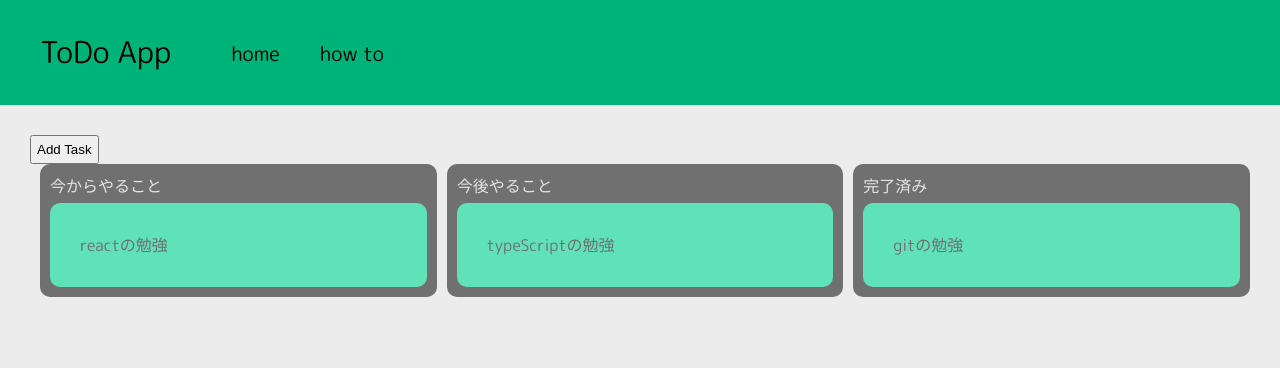
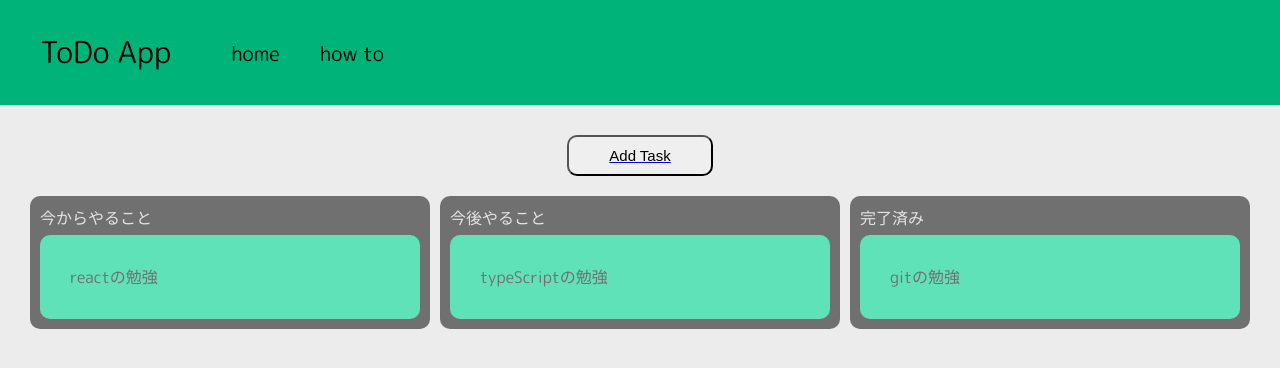
Before and after one commit to enbanbunbun123/MyToDo, a React (Create React App) app: page / in a window 1280 px wide. Shown: the top 368 px of the page. Built offline with nearby package versions, Linux system fonts and the light colour scheme.

Commit message:
スタイルの変更

```diff
--- a/src/components/CreateTask.js
+++ b/src/components/CreateTask.js
@@ -5,7 +5,7 @@ import { v4 as uuid4 } from 'uuid';
 export default function CreateTask ({data, setdata}) {
     const [newTask, setNewTask] = useState("");
     const [newDescription, setNewDescription] = useState("");
-    const history = useNavigate();
+    const navigate = useNavigate();
 
     const handleTaskchange = (e) => {
         setNewTask(e.target.value);
@@ -33,7 +33,7 @@ export default function CreateTask ({data, setdata}) {
         });
         setNewTask("");
         setNewDescription("");
-        history("/");
+        navigate("/");
     }
 
     return (
@@ -53,7 +53,7 @@ export default function CreateTask ({data, setdata}) {
             placeholder='Task Description'
         />
         <button
-        className='trello-input-button'
+        className='trello-input-button-add'
         onClick={handelTaskAdd}
         >Add</button>
         </>
--- a/src/components/Main.js
+++ b/src/components/Main.js
@@ -93,7 +93,7 @@ const Main = () => {
         <Route path='/' element={
           <DragDropContext onDragEnd={onDragEnd}>
             <Link to='/CreateTask'>
-              <button className='trello-input-button'>Add Task</button>
+              <button className='trello-input-button-addTask'>Add Task</button>
             </Link>
             <div className='trello'>
                 {data.map((section) => (
--- a/src/dummyData.js
+++ b/src/dummyData.js
@@ -8,7 +8,7 @@ const dummyDate = [
             {
                 id: uuidv4(),
                 title: "reactの勉強",
-                deiscription: "９時から",
+                description: "９時から",
             },
             // {
             //     id: uuidv4(),
@@ -27,7 +27,7 @@ const dummyDate = [
             {
                 id: uuidv4(),
                 title: "typeScriptの勉強",
-                deiscription: "９時から",
+                description: "９時から",
             },
             // {
             //     id: uuidv4(),
@@ -46,7 +46,7 @@ const dummyDate = [
             {
                 id: uuidv4(),
                 title: "gitの勉強",
-                deiscription: "９時から",
+                description: "９時から",
             },
             // {
             //     id: uuidv4(),
--- a/src/styles/index.css
+++ b/src/styles/index.css
@@ -6,12 +6,6 @@
 
 body {
   background: rgb(237, 236, 236);
-  /* background: rgb(61, 93, 189); */
-  /* background: linear-gradient(
-    126deg,
-    rgba(61, 93, 189, 1) 0%,
-    rgba(33, 63, 107, 1) 96%
-  ); */
   height: 100vh;
   color: #e4e4e4;
   line-height: 1.5;
@@ -25,16 +19,14 @@ body {
 
 .trello-section {
   width: 400px;
-  /* border: 1px solid white; */
   background: #707070;
-  /* background: linear-gradient(
-    126deg,
-    rgba(30, 25, 31, 1) 0%,
-    rgba(51, 45, 54, 1) 96%
-  ); */
   padding: 10px;
   border-radius: 10px;
   margin-left: 10px;
+}
+
+.trello-section:first-child{
+  margin-left: 0;
 }
 
 .trello-section-title {
@@ -47,7 +39,6 @@ body {
   padding: 30px;
   color: #707070;
   background: #60E2B8;
-  /* background: linear-gradient(126deg, rgb(79, 73, 79) 0%, rgb(68, 64, 69) 96%); */
   border-radius: 10px;
   margin-top: 5px;
 }
@@ -57,6 +48,12 @@ body {
   margin: 5px;
 }
 
-.trello-input-button{
-  padding: 5px;
+.trello-input-button-addTask{
+  font-size: 15px;
+  padding: 10px 40px;
+  margin-left: auto;
+  margin-right: auto;
+  display: block;
+  border-radius: 10px;
+  margin-bottom: 20px;
 }
```
